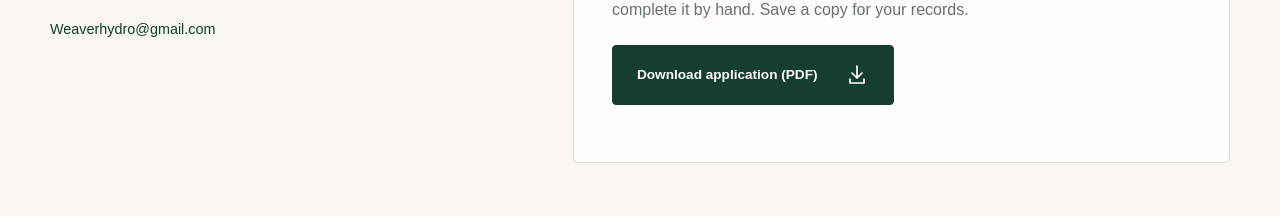
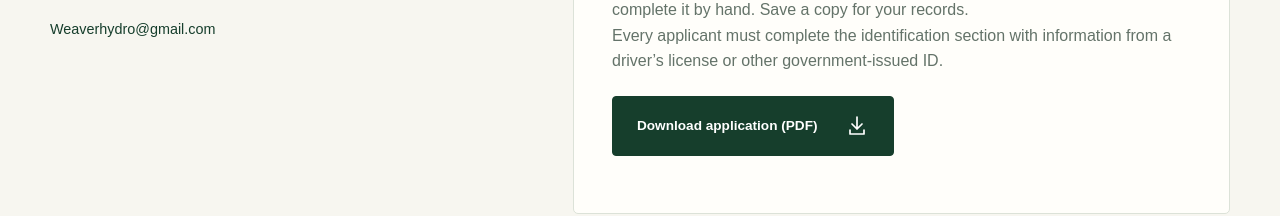
Before and after one commit to justynweaver98-design/Weaver-Hydro, a plain HTML site: page careers.html in a window 1280 px wide. Shown: the part 615-831 px from the top of the page. Drawn offline with Linux system fonts and the light colour scheme.

Commit message:
Require ID information on all employment applications

```diff
--- a/careers.html
+++ b/careers.html
@@ -36,7 +36,8 @@
       <span class="eyebrow">FILLABLE PDF · 3 PAGES</span>
       <h2 id="application-download">Get the application</h2>
       <p>Download the PDF and open it in a PDF reader to fill it out, or print it and complete it by hand. Save a copy for your records.</p>
-      <a class="button" href="assets/weaver-employment-application.pdf" download="Weaver_Hydroseeding_Employment_Application.pdf">
+      <p>Every applicant must complete the identification section with information from a driver’s license or other government-issued ID.</p>
+      <a class="button" href="assets/weaver-employment-application.pdf?v=2" download="Weaver_Hydroseeding_Employment_Application.pdf">
         Download application (PDF)
         <svg viewBox="0 0 24 24" fill="none" aria-hidden="true"><path d="M12 3v12m-5-5 5 5 5-5M5 16v4h14v-4" stroke="currentColor" stroke-width="1.7" stroke-linecap="round" stroke-linejoin="round"/></svg>
       </a>
```
Also changed, not shown: 1 other file.
